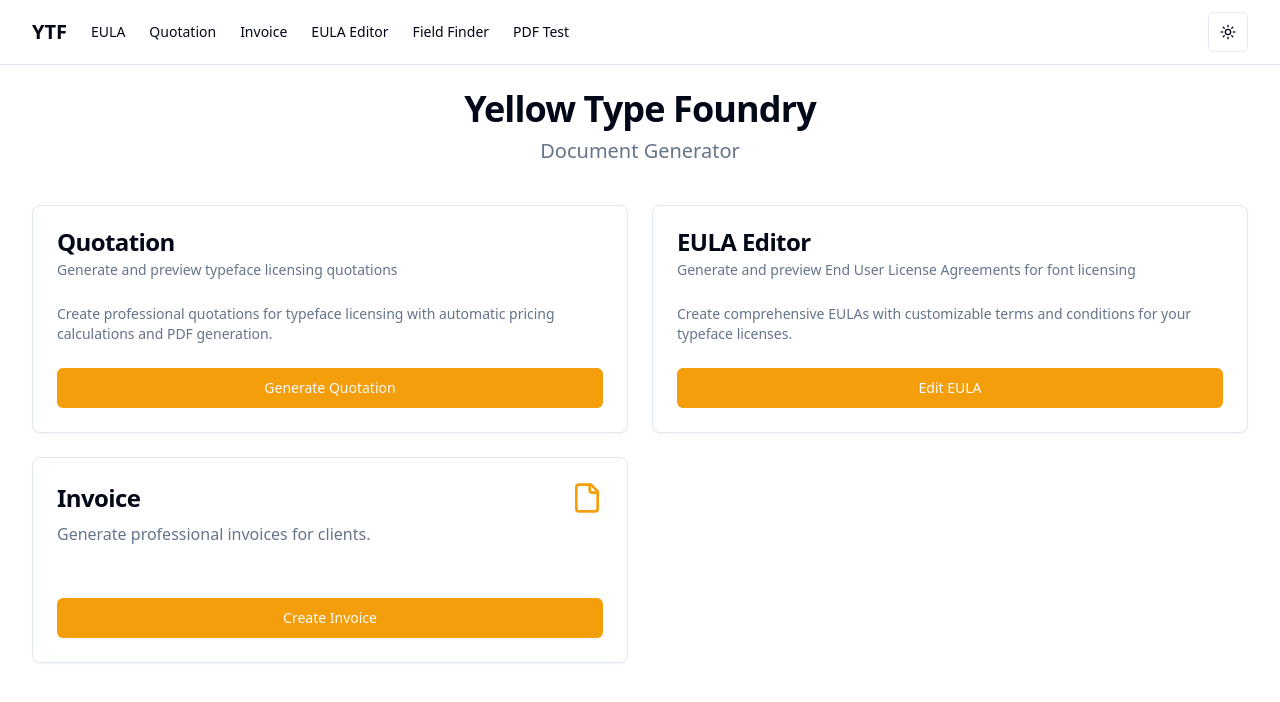
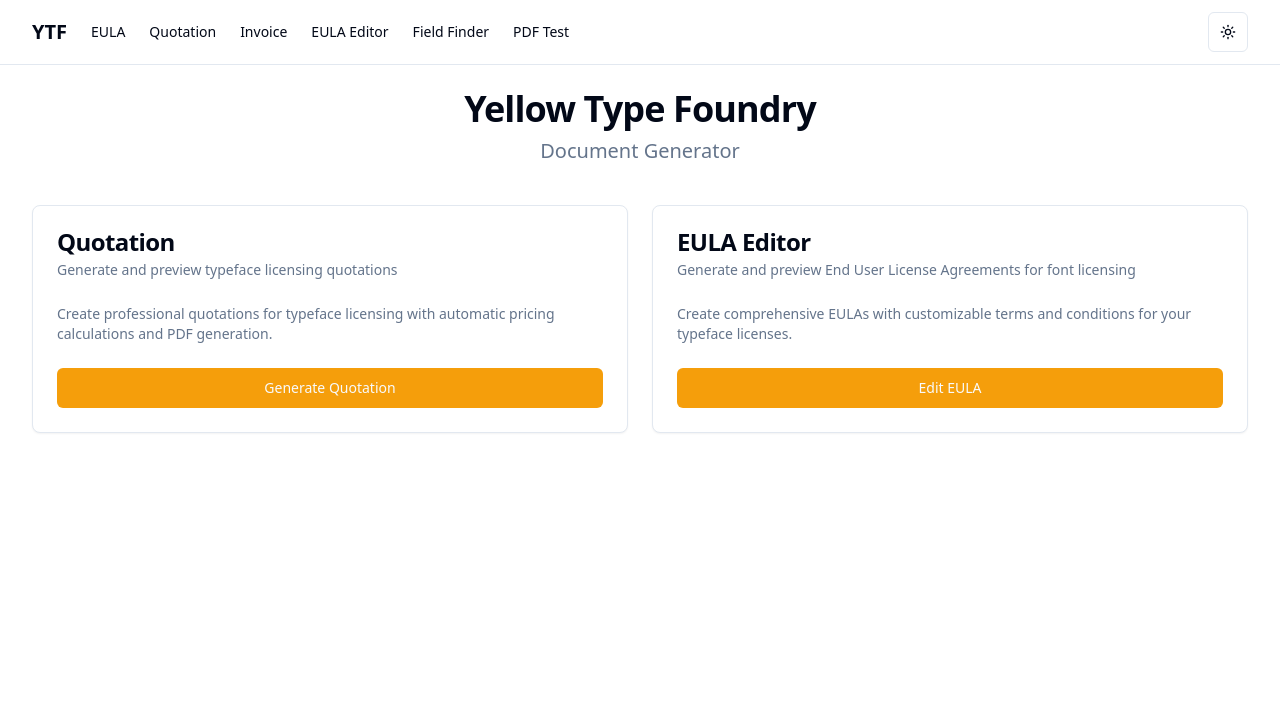
Before and after one commit to yellow-type-foundry/ytf-paperwork, a Next.js app: page / in a window 1280 px wide. Shown: the top 702 px of the page. Built offline with nearby package versions, Linux system fonts and the light colour scheme.

Commit message:
refactor: remove unused tabs from main page

```diff
--- a/app/page.tsx
+++ b/app/page.tsx
@@ -2,7 +2,7 @@
 import { Button } from "@/components/ui/button"
 import { Card, CardContent, CardDescription, CardHeader, CardTitle, CardFooter } from "@/components/ui/card"
 import Link from "next/link"
-import { FileIcon as FileInvoice, Calculator, FileText } from "lucide-react"
+import { FileText } from "lucide-react"
 
 export default function PaperworkDashboard() {
   return (
@@ -46,21 +46,6 @@ export default function PaperworkDashboard() {
             </Button>
           </CardFooter>
         </Card>
-
-        <Link href="/invoice" className="block">
-          <Card className="h-full transition-all hover:shadow-md">
-            <CardHeader className="flex flex-row items-center justify-between space-y-0 pb-2">
-              <CardTitle className="text-2xl font-bold">Invoice</CardTitle>
-              <FileInvoice className="h-8 w-8 text-yellow-500" />
-            </CardHeader>
-            <CardContent>
-              <CardDescription className="text-base min-h-[60px]">
-                Generate professional invoices for clients.
-              </CardDescription>
-              <Button className="w-full mt-4 bg-yellow-500 hover:bg-yellow-600">Create Invoice</Button>
-            </CardContent>
-          </Card>
-        </Link>
       </div>
     </div>
   )
```
